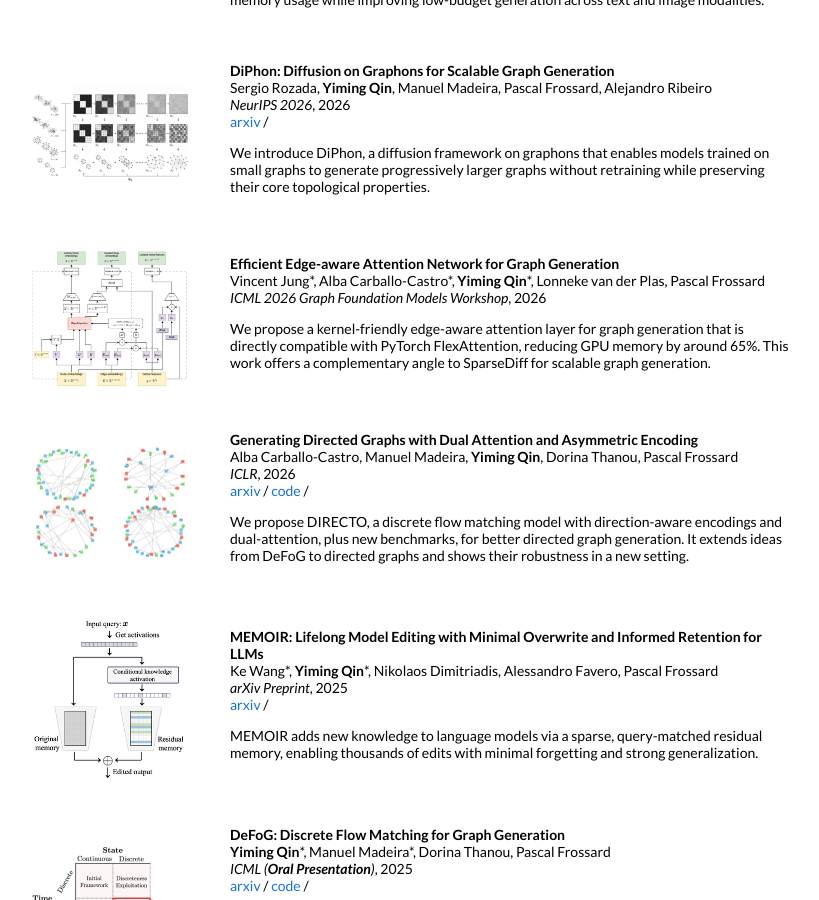
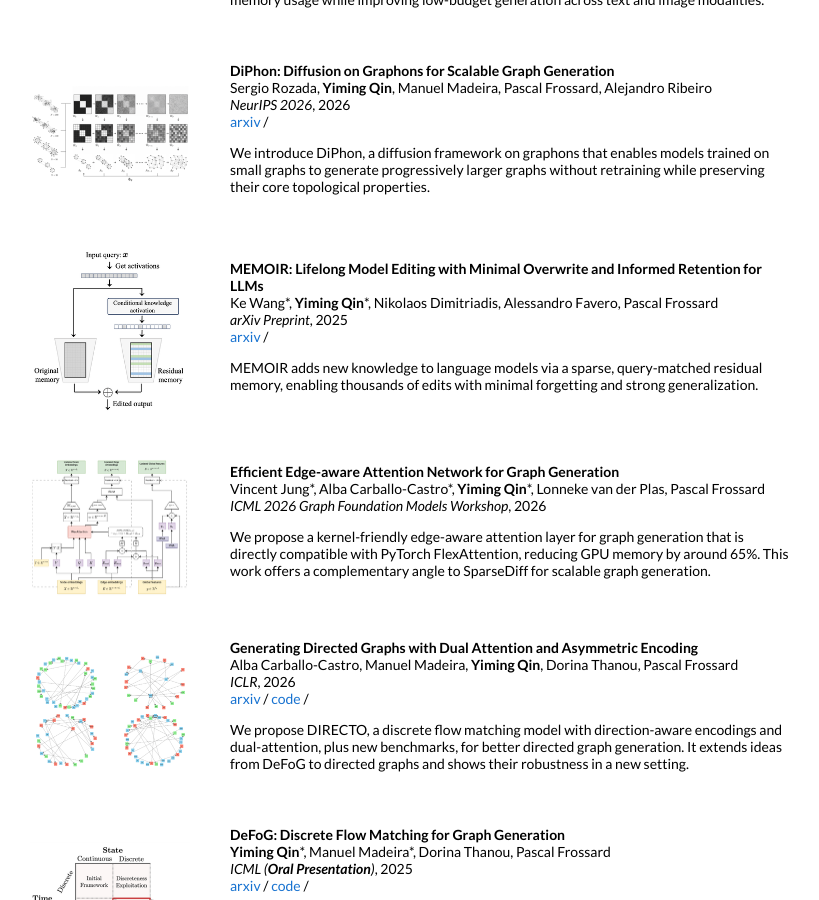
Before and after one commit to qym7/qym7.github.io, a Jekyll site: the page built from _posts/2026-06-23-DBMol.markdown, in a window 1280 px wide and 900 px high, scrolled down 1258 px. Shown: the whole window, without its empty margins (230-1049 px from the left). Built offline with Jekyll 4.4.1, drawn with Linux system fonts in a browser that asks for light colours.

Commit message:
Place MEMOIR immediately after DiPhon in research list

```diff
--- a/_layouts/default.html
+++ b/_layouts/default.html
@@ -122,9 +122,15 @@
 
         <table style="width:100%;border:0px;border-spacing:0px;border-collapse:separate;margin-right:auto;margin-left:auto;">
 
-          {% for post in site.posts %}
-          {% for cat in post.categories %}
-          {% if cat == 'research' %}
+          {% assign research_posts = '' | split: ',' %}
+          {% for research_post in site.categories.research %}
+            {% unless research_post.display_after %}
+              {% assign current_post = site.categories.research | where: 'id', research_post.id %}
+              {% assign following_posts = site.categories.research | where: 'display_after', research_post.slug %}
+              {% assign research_posts = research_posts | concat: current_post | concat: following_posts %}
+            {% endunless %}
+          {% endfor %}
+          {% for post in research_posts %}
           <tr>
             <td style="padding:2.5%;width:25%;vertical-align:middle;min-width:120px">
               <img src="/tn{{post.image}}" alt="project image" style="width:auto; height:auto; max-width:100%;" />
@@ -162,8 +168,6 @@
               {{ post.excerpt }}
             </td>
           </tr>
-          {% endif %}
-          {% endfor %}
           {% endfor %}
         </table>
         <br>
--- a/_posts/2025-07-01-MEMOIR.markdown
+++ b/_posts/2025-07-01-MEMOIR.markdown
@@ -4,6 +4,7 @@ title:  "MEMOIR: Lifelong Model Editing with Minimal Overwrite and Informed Rete
 date:   2025-07-01 11:59:59 +00:00
 image: /images/memoir2.png
 categories: research
+display_after: DiPhon
 author: "Ke Wang"
 authors: "Ke Wang*, <strong>Yiming Qin</strong>*, Nikolaos Dimitriadis, Alessandro Favero, Pascal Frossard"
 venue: "arXiv Preprint"
```
